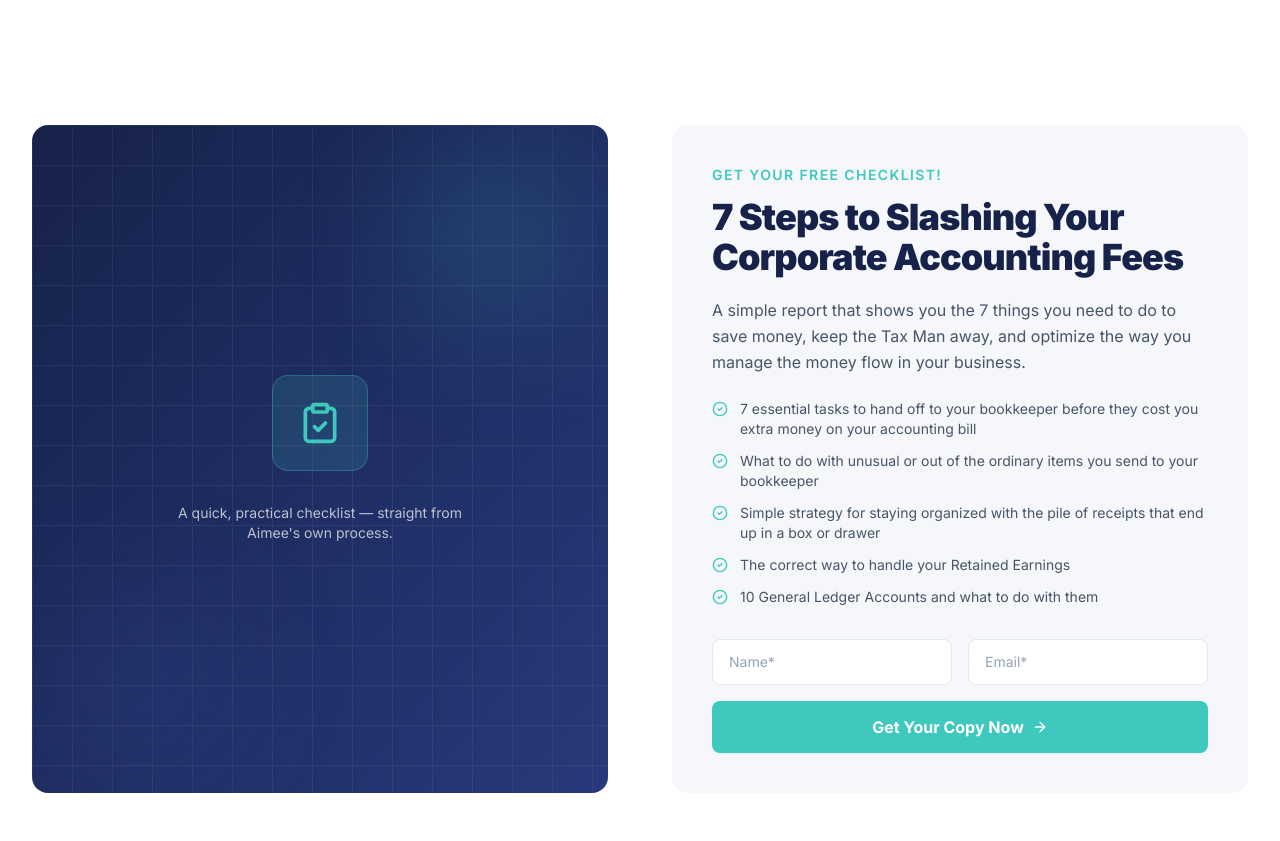
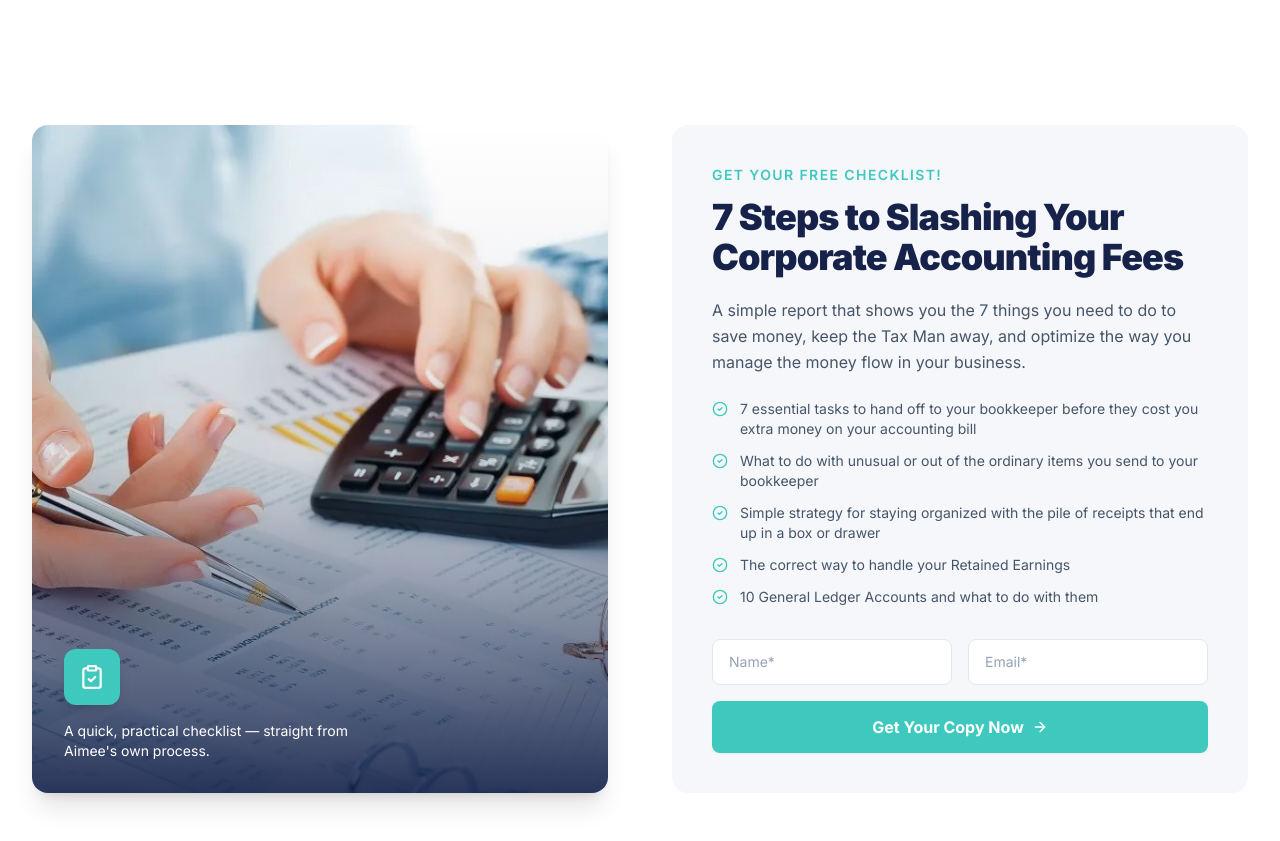
Before and after one commit to tanjaguduras97/razoraccounting, a Next.js app: page / in a window 1280 px wide. Shown: the part 1500-2341 px from the top of the page. Built offline with nearby package versions, Linux system fonts and the light colour scheme.

Commit message:
Use uploaded stock photo in the checklist opt-in panel
Replaces the placeholder gradient/icon panel with the accounting
photo added to public/, plus a gradient scrim and accent icon badge
so it stays consistent with the site's visual language.

```diff
--- a/app/page.tsx
+++ b/app/page.tsx
@@ -255,24 +255,26 @@ export default function Home() {
       <section className="py-24 bg-white">
         <div className="max-w-7xl mx-auto px-4 sm:px-6 lg:px-8">
           <div className="grid grid-cols-1 lg:grid-cols-2 gap-16 items-stretch">
-            {/* Decorative panel */}
+            {/* Photo panel */}
             <div className="relative hidden lg:block">
-              <div className="relative h-full rounded-2xl bg-gradient-to-br from-brand-dark to-brand p-14 overflow-hidden flex flex-col items-center justify-center">
-                <div
-                  className="absolute inset-0 opacity-[0.06]"
-                  style={{
-                    backgroundImage: `linear-gradient(#ffffff 1px, transparent 1px), linear-gradient(90deg, #ffffff 1px, transparent 1px)`,
-                    backgroundSize: "40px 40px",
-                  }}
+              <div className="relative h-full rounded-2xl overflow-hidden shadow-xl">
+                <Image
+                  src="/accounting.webp"
+                  alt="Bookkeeping and accounting records"
+                  fill
+                  sizes="(min-width: 1024px) 500px, 90vw"
+                  className="object-cover"
+                  unoptimized
                 />
-                <div className="absolute top-8 right-8 w-40 h-40 bg-accent/20 rounded-full blur-3xl" />
-                <div className="absolute bottom-8 left-8 w-40 h-40 bg-brand-light/20 rounded-full blur-3xl" />
-                <div className="relative w-24 h-24 rounded-2xl bg-accent/15 border border-accent/30 flex items-center justify-center mx-auto">
-                  <ClipboardCheck size={44} className="text-accent" />
-                </div>
-                <div className="relative mt-8 text-center text-white/70 text-sm max-w-xs">
-                  A quick, practical checklist — straight from Aimee&apos;s
-                  own process.
+                <div className="absolute inset-0 bg-gradient-to-t from-brand-dark/90 via-brand-dark/10 to-transparent" />
+                <div className="absolute bottom-8 left-8 right-8">
+                  <div className="w-14 h-14 rounded-xl bg-accent flex items-center justify-center mb-4 shadow-lg">
+                    <ClipboardCheck size={26} className="text-white" />
+                  </div>
+                  <p className="text-white text-sm max-w-xs">
+                    A quick, practical checklist — straight from Aimee&apos;s
+                    own process.
+                  </p>
                 </div>
               </div>
             </div>
```
